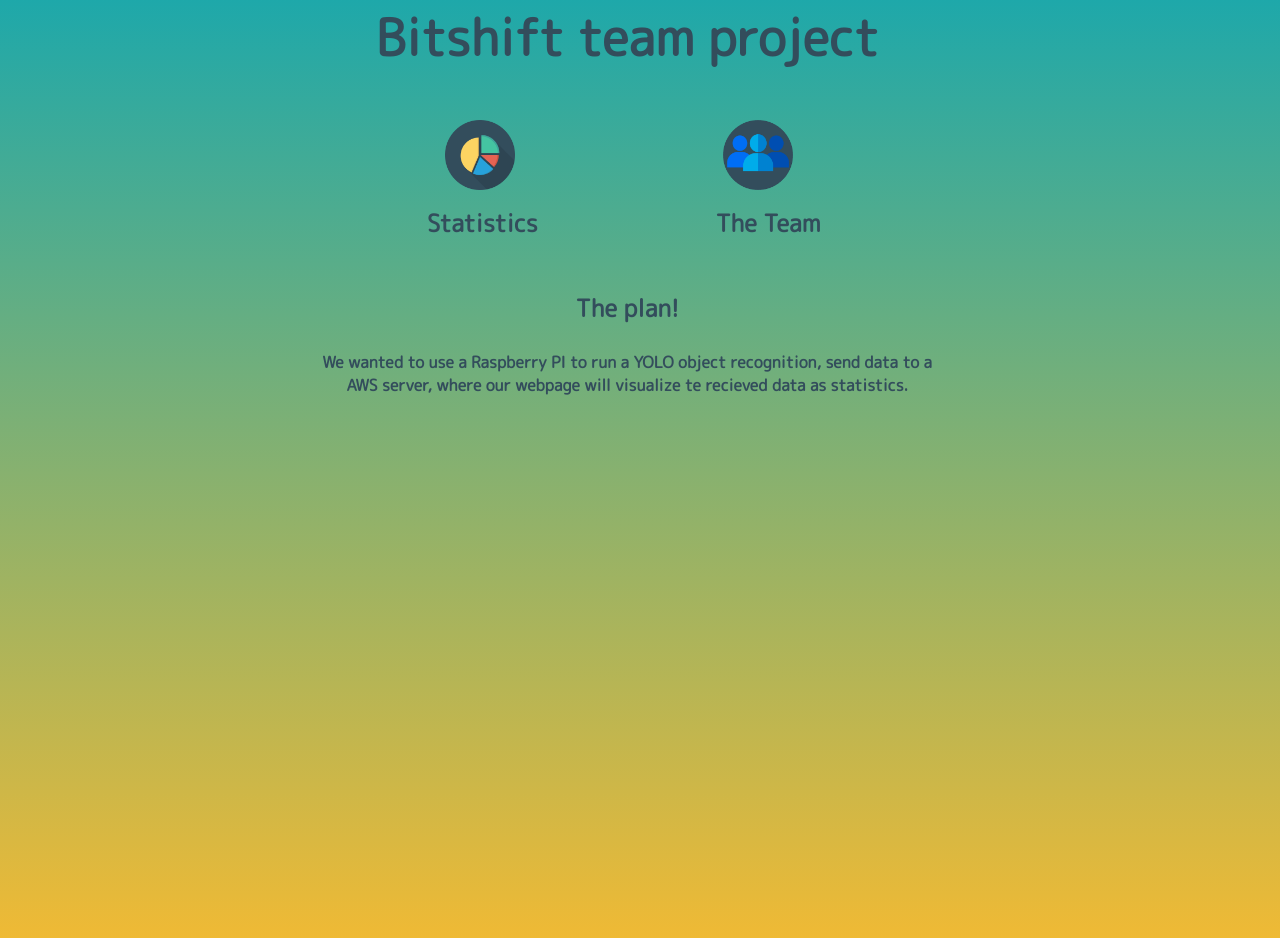
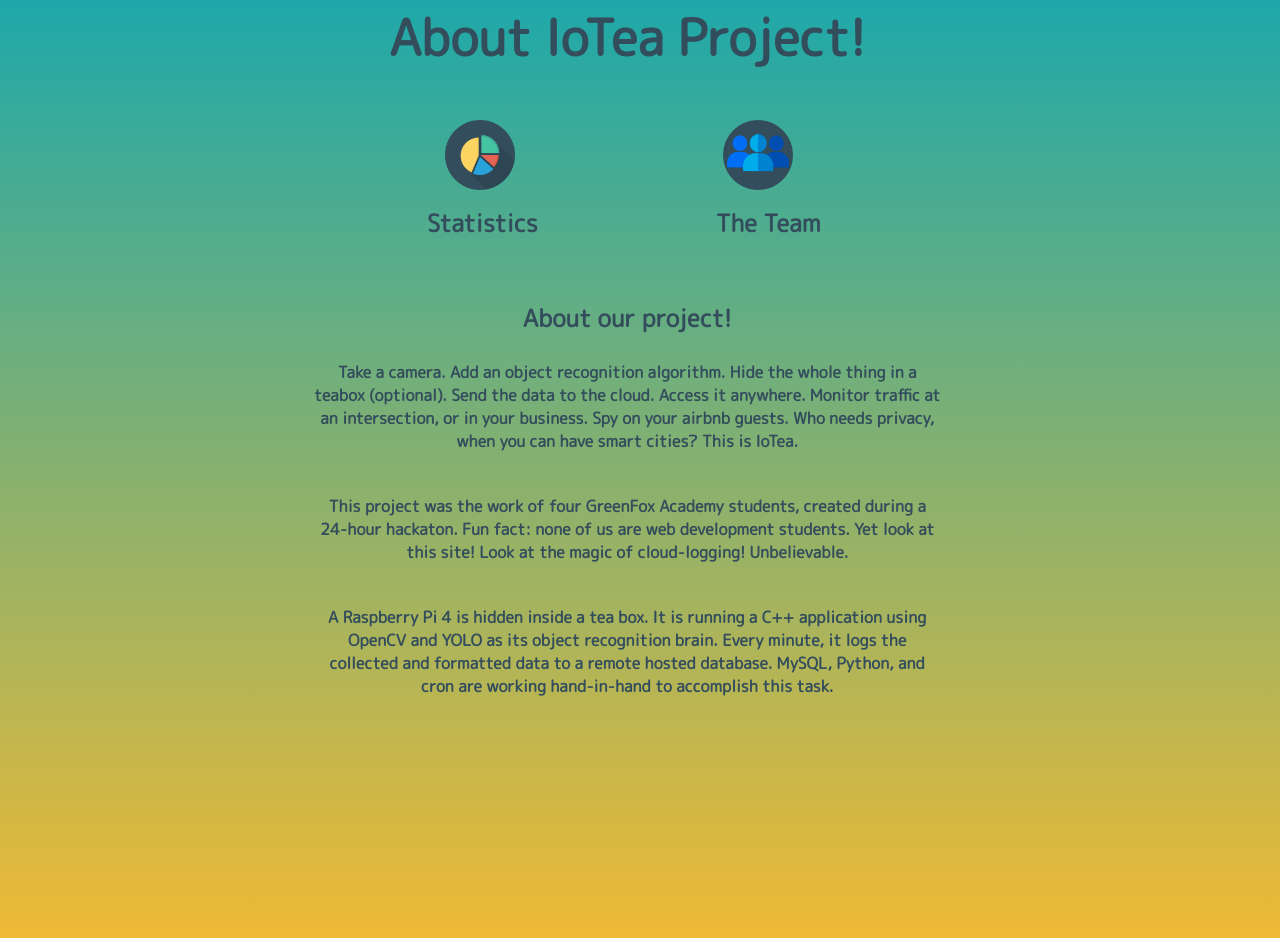
Before and after one commit to Teleeeee/Bitshifters, a Flask app: page /about.html in a window 1280 px wide. Shown: the top 938 px of the page. Run offline with Flask 2, Linux system fonts and the light colour scheme; some libraries are stand-ins or nearby versions.

Commit message:
done with about page

```diff
--- a/frontend/static/src/style.css
+++ b/frontend/static/src/style.css
@@ -204,6 +204,8 @@ h2{
 }
 
 #about_div{
+  position: relative;
+  margin: 10px auto;
   display: flex;
   align-content: center;
   justify-content: center;
--- a/frontend/templates/about.html
+++ b/frontend/templates/about.html
@@ -13,7 +13,7 @@
 
 
     <body>
-      <div id = "page-title">Bitshift team project</div>
+      <div id = "page-title">About IoTea Project!</div>
 
       <div id = "nav_bar">
 
@@ -25,13 +25,31 @@
       </div>
 
       <div id = "about_div">
-        <h2>The plan!</h2>
+        <h2>About our project!</h2>
         <p class = "about_desc">
-          We wanted to use a Raspberry PI to run a YOLO object recognition, send data to a AWS server, where our webpage will visualize
-          te recieved data as statistics.
+          Take a camera. Add an object recognition algorithm. Hide the whole thing in a
+          teabox (optional). Send the data to the cloud. Access it anywhere. Monitor traffic at an intersection, or in your business.
+           Spy on your airbnb guests. Who needs privacy, when you can have smart cities? This is IoTea.
         </p>
 
       </div>
+      <div id = "about_div">
+        <p class = "about_desc">
+          This project was the work of four GreenFox Academy students, created during a 24-hour hackaton.
+           Fun fact: none of us are web development students. Yet look at this site! Look at the magic of cloud-logging! Unbelievable.
+        </p>
+
+      </div>
+      <div id = "about_div">
+        <p class = "about_desc">
+          A Raspberry Pi 4 is hidden inside a tea box. It is running a C++ application using OpenCV and YOLO as its object
+          recognition brain. Every minute, it logs the
+           collected and formatted data to a remote hosted database. MySQL, Python, and cron are working hand-in-hand to accomplish this task.
+        </p>
+
+      </div>
+
+
 
       <div class="loader-wrapper">
 
--- a/frontend/templates/index.html
+++ b/frontend/templates/index.html
@@ -13,7 +13,7 @@
 
 
     <body>
-      <div id = "page-title">Statistic visualization</div>
+      <div id = "page-title">Welcome to the IoTea Project!</div>
 
       <div id = "nav_bar">
 
--- a/frontend/templates/team.html
+++ b/frontend/templates/team.html
@@ -13,7 +13,7 @@
 
 
     <body>
-      <div id = "page-title">Bitshift team project</div>
+      <div id = "page-title">The IoTea Project developers!</div>
 
       <div id = "nav_bar">
 
```
